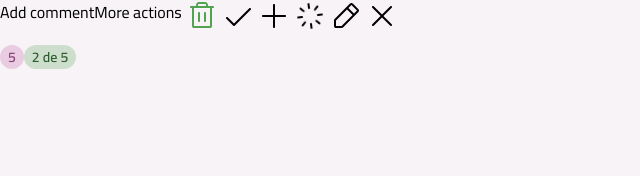
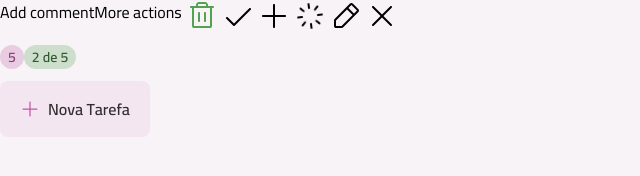
Before and after one commit to 2joliveira/todo, a React (Vite) app: page /components in a window 1280 px wide. Shown: the part 128-304 px from the top of the page, without its empty margins (0-640 px from the left). Built offline with nearby package versions, Linux system fonts and the light colour scheme.

Commit message:
create button component

```diff
--- a/src/App.tsx
+++ b/src/App.tsx
@@ -8,6 +8,7 @@
 import SpinnerIcon from "./assets/icons/spinner.svg?react";
 import Icon from "./components/icon";
 import Badge from "./components/badge";
+import Button from "./components/button";
 
 export default function App() {
   return (
@@ -34,6 +35,10 @@
         <Badge variant="secondary">5</Badge>
         <Badge variant="primary">2 de 5</Badge>
       </div>
+
+      <div>
+        <Button icon={PlusIcon}>Nova Tarefa</Button>
+      </div>
     </div>
   );
 }
--- /dev/null
+++ b/src/components/button.tsx
@@ -0,0 +1,87 @@
+import { cva, type VariantProps } from "class-variance-authority";
+import Icon from "./icon";
+import Text from "./text";
+
+export const buttonVariants = cva(
+  `
+    flex items-center cursor-pointer
+    transition rounded-lg group gap-2
+  `,
+  {
+    variants: {
+      variant: {
+        primary: "bg-gray-200 hover:bg-pink-light",
+      },
+      size: {
+        md: "h-14 py-4 px-5",
+      },
+      disabled: {
+        true: "opacity-50 pointer-events-none",
+      },
+    },
+    defaultVariants: {
+      variant: "primary",
+      size: "md",
+      disabled: false,
+    },
+  }
+);
+
+export const buttonIconVariants = cva("transition", {
+  variants: {
+    variant: {
+      primary: "fill-pink-base",
+    },
+    size: {
+      md: "w-5 h-5",
+    },
+  },
+  defaultVariants: {
+    variant: "primary",
+    size: "md",
+  },
+});
+
+export const buttonTextVariants = cva("", {
+  variants: {
+    variant: {
+      primary: "text-gray-400",
+    },
+  },
+  defaultVariants: {
+    variant: "primary",
+  },
+});
+
+interface ButtonProps
+  extends Omit<React.ComponentProps<"button">, "size" | "disabled">,
+    VariantProps<typeof buttonVariants> {
+  icon?: React.ComponentProps<typeof Icon>["svg"];
+}
+
+export default function Button({
+  variant,
+  size,
+  disabled,
+  className,
+  children,
+  icon: IconComponent,
+  ...props
+}: ButtonProps) {
+  return (
+    <button
+      className={buttonVariants({ className, disabled, size, variant })}
+      {...props}
+    >
+      {IconComponent && (
+        <Icon
+          svg={IconComponent}
+          className={buttonIconVariants({ variant, size })}
+        />
+      )}
+      <Text variant="body-md-bold" className={buttonTextVariants({ variant })}>
+        {children}
+      </Text>
+    </button>
+  );
+}
```
